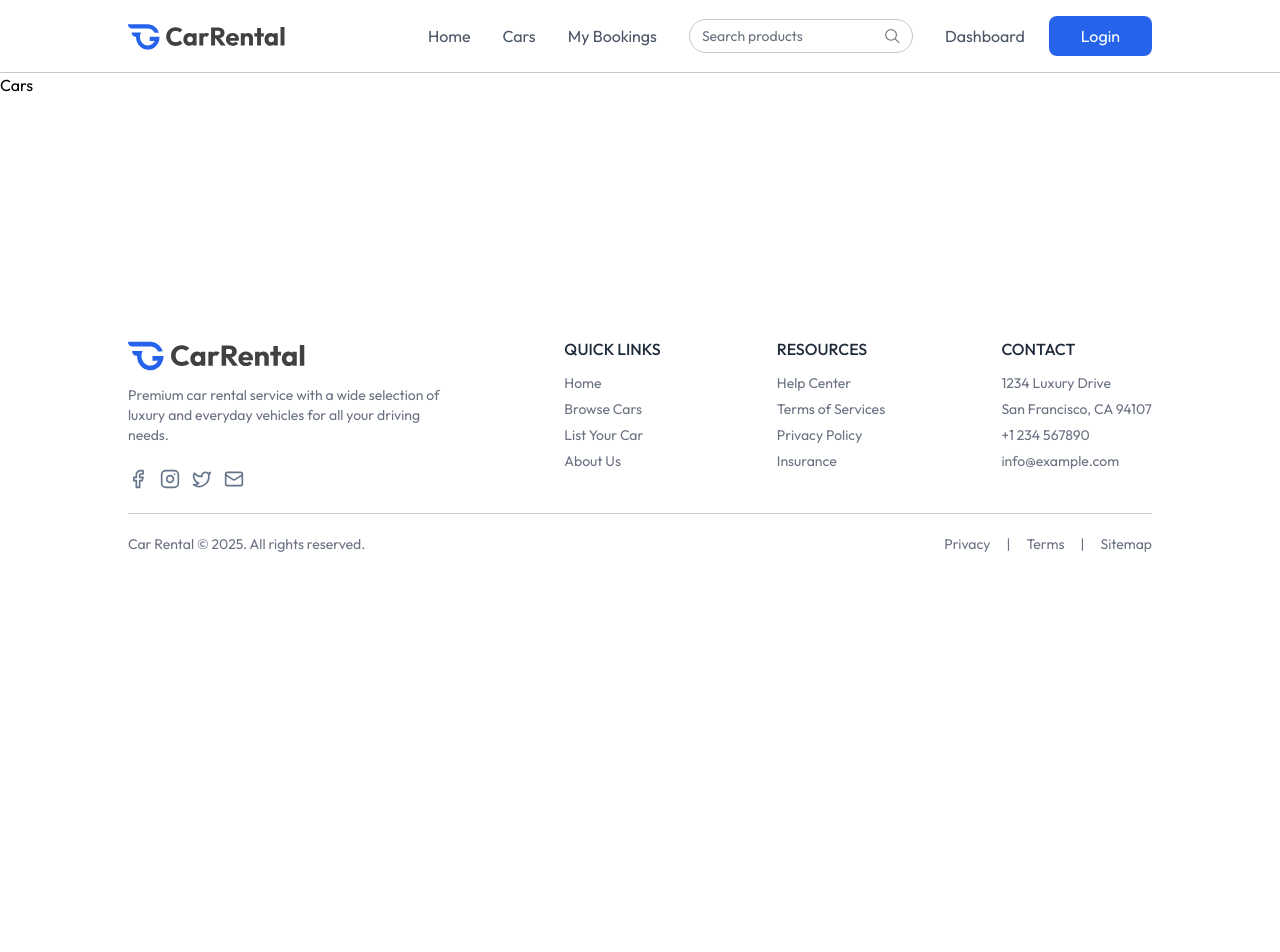
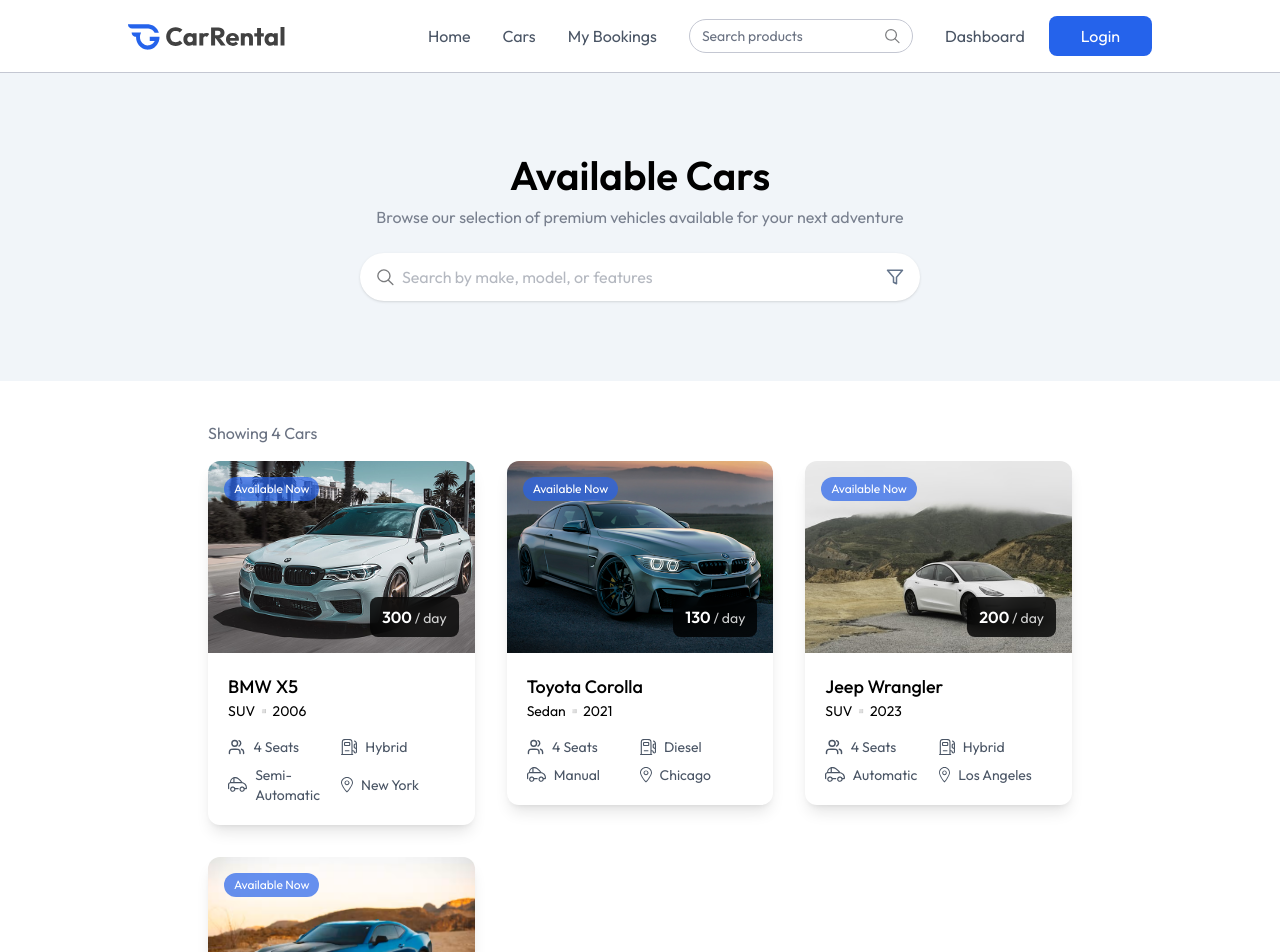
Before and after one commit to subarnoturja/CarRental-client, a React (Vite) app: page /cars in a window 1280 px wide. Shown: the top 952 px of the page. Before the commit the page ends 800 px from the top, so only its background shows below. Built offline with nearby package versions, Linux system fonts and the light colour scheme.

Commit message:
all cars page added

```diff
--- a/src/pages/Cars.jsx
+++ b/src/pages/Cars.jsx
@@ -1,7 +1,34 @@
-import React from 'react'
+import { useState } from "react"
+import { assets, dummyCarData } from "../assets/assets"
+import Title from "../components/Title"
+import CarCard from "../components/CarCard";
 
 export const Cars = () => {
+
+  const [input, setInput] = useState('');
+
   return (
-    <div>Cars</div>
+    <div>
+      <div className="flex flex-col items-center py-20 bg-light max-md:px-4">
+        <Title title="Available Cars" subTitle="Browse our selection of premium vehicles available for your next adventure" />
+        <div className="flex items-center bg-white px-4 mt-6 max-w-140 w-full h-12 rounded-full shadow">
+          <img src={assets.search_icon} alt="search icon" className="w-4.5 h-4.5 mr-2" />
+          <input onClick={(e) => setInput(e.target.value)} value={input} type="text" placeholder="Search by make, model, or features" className="w-full h-full outline-none text-gray-500" />
+          <img src={assets.filter_icon} alt="filter icon" className="w-4.5 h-4.5 ml-2" />
+        </div>
+      </div>
+      <div className="px-6 md:px-16 lg:px-24 xl:px-32 mt-10">
+        <p className="text-gray-500 xl:px-20 max-w-7xl mx-auto">Showing {dummyCarData.length} Cars</p>
+        <div className="grid grid-cols-1 sm:grid-cols-2 lg:grid-cols-3 gap-8 mt-4 xl:px-20 max-w-7xl mx-auto">
+          {
+            dummyCarData.map((car, index) => (
+              <div key={index}>
+                <CarCard car={car} />
+              </div>
+            ))
+          }
+        </div>
+      </div>
+    </div>
   )
 }
```
